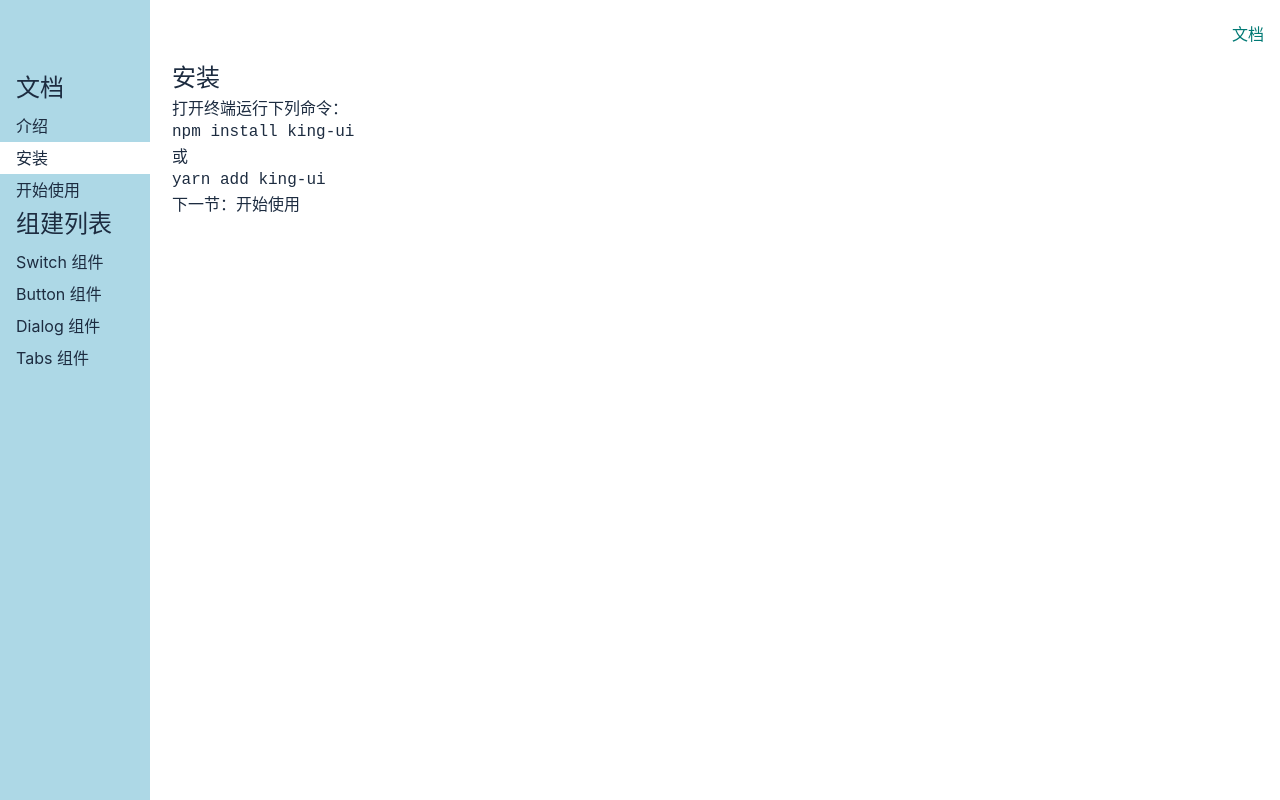
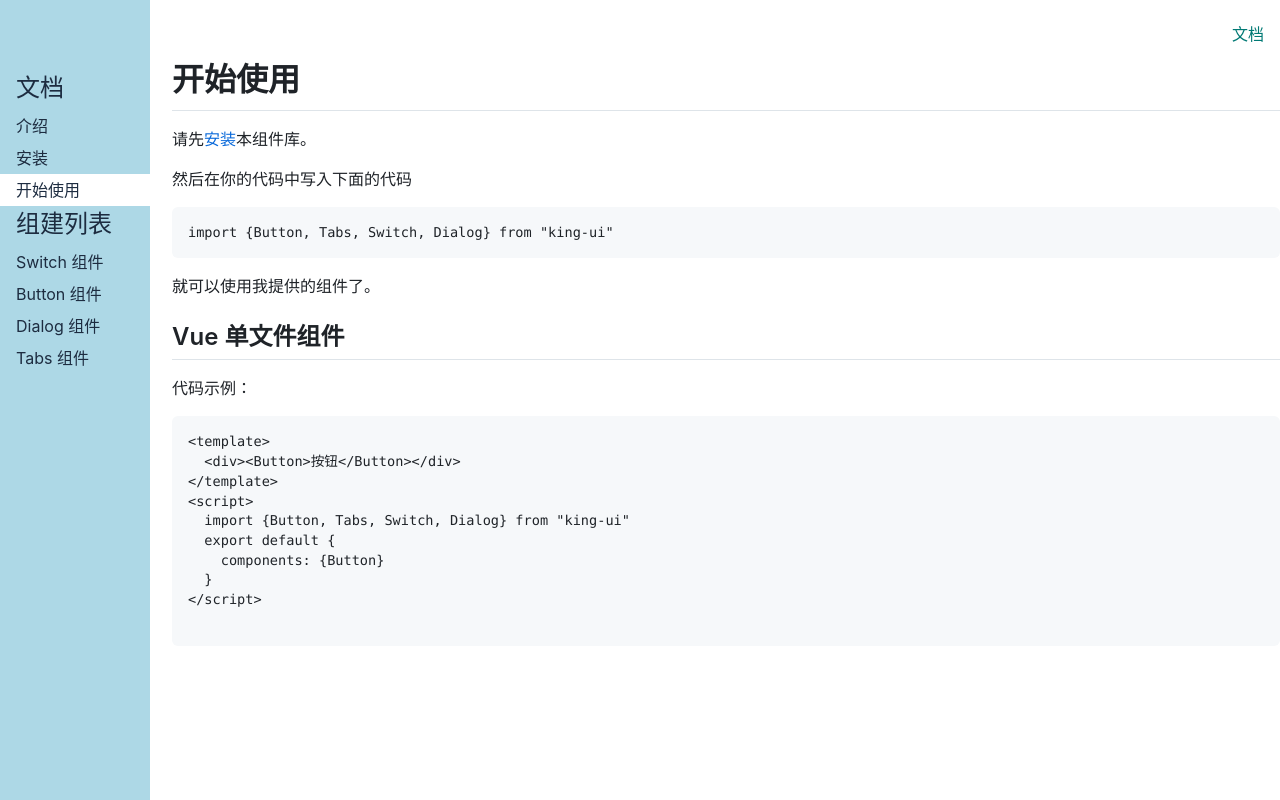
Before and after one commit to Hefeixiong/gulu-ui, a Vue app: page /#/doc/get-started in a window 1280 px wide. Before the commit this address led to /#/doc/install. Built offline with nearby package versions, Linux system fonts and the light colour scheme.

Commit message:
引入GitHub Markdown样式

```diff
--- a/package.json
+++ b/package.json
@@ -6,6 +6,7 @@
     "build": "vite build"
   },
   "dependencies": {
+    "github-markdown-css": "^5.1.0",
     "vue": "^3.0.0-rc.1",
     "vue-router": "4.0.0-beta.3"
   },
--- a/src/main.ts
+++ b/src/main.ts
@@ -1,5 +1,6 @@
 import './styles/gulu.scss'
 import './index.scss'
+import 'github-markdown-css'
 import { createApp } from 'vue'
 import App from './App.vue'
 import {router} from './router';
--- a/src/views/about/GetStarted.vue
+++ b/src/views/about/GetStarted.vue
@@ -1,5 +1,5 @@
 <template>
-  <article>
+  <article class="markdown-body">
     <h1>
       开始使用
     </h1>
--- a/src/views/about/Install.vue
+++ b/src/views/about/Install.vue
@@ -1,5 +1,5 @@
 <template>
-  <article>
+  <article class="markdown-body">
     <h1>安装</h1>
     <p>打开终端运行下列命令：</p>
     <pre><code>npm install king-ui</code></pre>
--- a/src/views/about/Intro.vue
+++ b/src/views/about/Intro.vue
@@ -1,5 +1,5 @@
 <template>
-  <article>
+  <article class="markdown-body">
     <h1>介绍</h1>
     <p>King UI 是一款基于 Vue 3 和 TypeScript 的 UI 组件库。</p>
     <p>这款组件库其实是我为了总结自己这几年的技术经验而写的，全程亲手编写，尽量不采用第三方库，包括你现在看到的这个官网也几乎都是我自己写的。</p>
```
Also changed, not shown: 1 other file (tests, documents, lock files or other folders).
